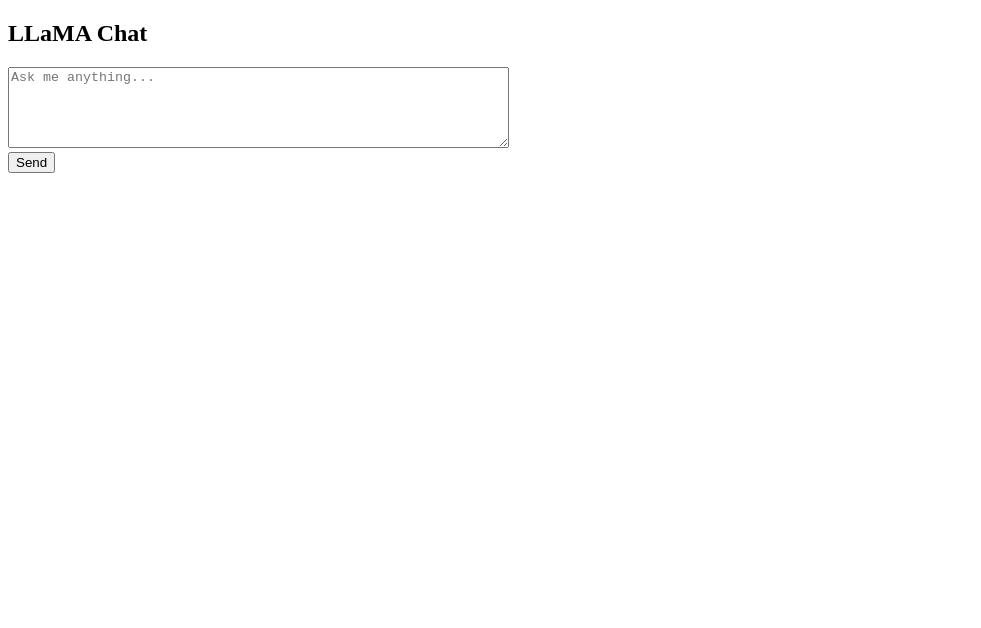
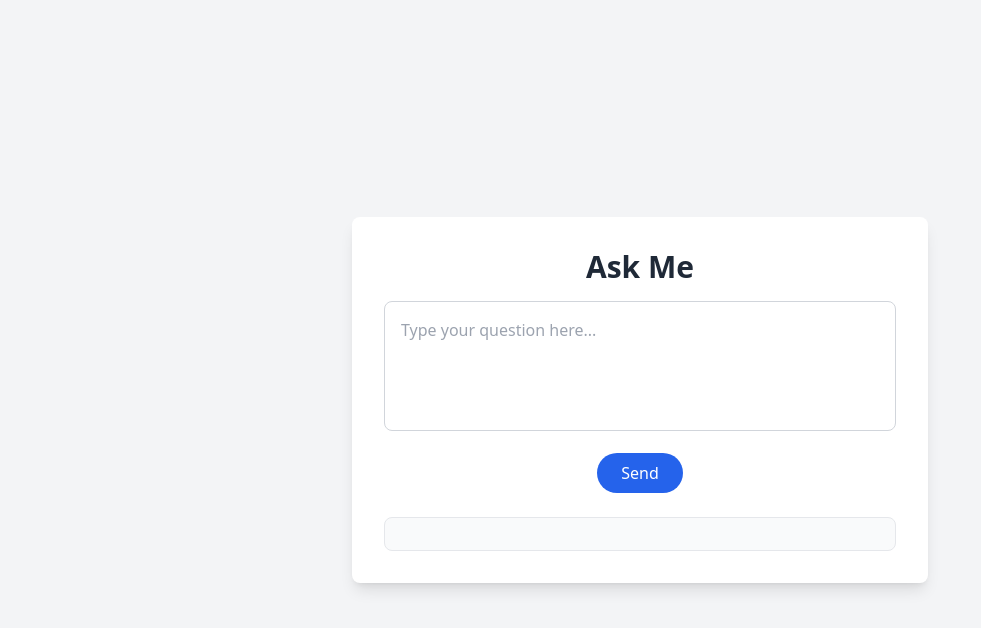
Before and after one commit to shainemaglapuz/yapper, a plain HTML site: page index.html in a window 1280 px wide. Shown: the whole page, without its empty margins (0-981 px from the left). Drawn offline with nearby package versions, Linux system fonts and the light colour scheme.

Commit message:
Update index.html

```diff
--- a/index.html
+++ b/index.html
@@ -1,24 +1,48 @@
 <!DOCTYPE html>
-<html>
+<html lang="en">
 <head>
+  <meta charset="UTF-8">
   <title>LLaMA Chat</title>
+  <script src="https://cdn.tailwindcss.com"></script>
 </head>
-<body>
-  <h2>LLaMA Chat</h2>
-  <textarea id="prompt" rows="5" cols="60" placeholder="Ask me anything..."></textarea><br>
-  <button onclick="askLLaMA()">Send</button>
-  <pre id="response"></pre>
+<body class="bg-gray-100 h-screen flex items-center justify-center">
+  <div class="bg-white shadow-lg rounded-lg p-8 max-w-xl w-full text-center">
+    <h1 class="text-3xl font-bold mb-4 text-gray-800">Ask Me</h1>
+
+    <textarea
+      id="prompt"
+      rows="4"
+      placeholder="Type your question here..."
+      class="w-full p-4 border border-gray-300 rounded-lg focus:outline-none focus:ring-2 focus:ring-blue-400 resize-none"
+    ></textarea>
+
+    <button
+      onclick="askLLaMA()"
+      class="mt-4 bg-blue-600 text-white px-6 py-2 rounded-full hover:bg-blue-700 transition"
+    >
+      Send
+    </button>
+
+    <div
+      id="response"
+      class="mt-6 text-left bg-gray-50 border border-gray-200 p-4 rounded-lg text-gray-700 whitespace-pre-wrap"
+    ></div>
+  </div>
 
   <script>
     async function askLLaMA() {
       const prompt = document.getElementById('prompt').value;
+      const output = document.getElementById('response');
+      output.textContent = "Thinking...";
+
       const res = await fetch("/.netlify/functions/llama", {
         method: "POST",
         headers: { "Content-Type": "application/json" },
         body: JSON.stringify({ prompt })
       });
+
       const data = await res.json();
-      document.getElementById('response').textContent = data.reply || "No response.";
+      output.textContent = data.reply || "No response.";
     }
   </script>
 </body>
```
